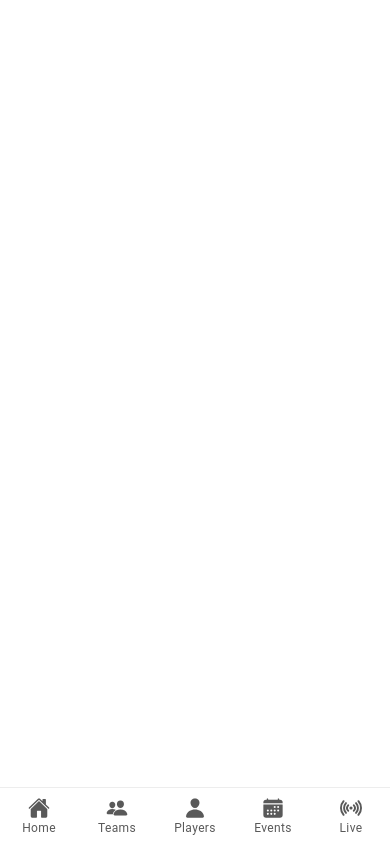
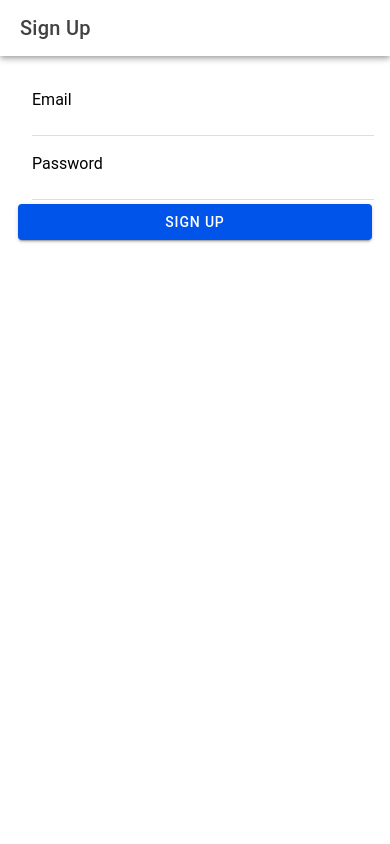
Before and after one commit to lee38667/nam-hockey-ionic, a React (Vite) app: page /signup in a window 390 px wide. Built offline with nearby package versions, Linux system fonts and the light colour scheme.

Commit message:
phone ready

```diff
--- a/package.json
+++ b/package.json
@@ -12,6 +12,7 @@
     "lint": "eslint"
   },
   "dependencies": {
+    "@capacitor/android": "^7.2.0",
     "@capacitor/app": "7.0.1",
     "@capacitor/core": "7.2.0",
     "@capacitor/haptics": "7.0.1",
@@ -21,7 +22,7 @@
     "@ionic/react-router": "^8.5.0",
     "@types/react-router": "^5.1.20",
     "@types/react-router-dom": "^5.3.3",
-    "firebase": "^11.7.3",
+    "firebase": "^11.8.1",
     "ionicons": "^7.4.0",
     "react": "19.0.0",
     "react-dom": "19.0.0",
--- a/src/App.tsx
+++ b/src/App.tsx
@@ -10,12 +10,14 @@ import {
   setupIonicReact
 } from '@ionic/react';
 import { IonReactRouter } from '@ionic/react-router';
-import { ellipse, square, triangle, home, people, person, calendar, radio } from 'ionicons/icons';
+import { home, people, person, calendar, radio } from 'ionicons/icons';
 import Home from './pages/Home';
 import Teams from './pages/Teams';
 import Players from './pages/Players';
 import Events from './pages/Events';
 import Live from './pages/Live';
+import LoginPage from './pages/LoginPage';
+import SignupPage from './pages/SignupPage';
 
 /* Core CSS required for Ionic components to work properly */
 import '@ionic/react/css/core.css';
@@ -52,50 +54,69 @@ setupIonicReact();
 const App: React.FC = () => (
   <IonApp>
     <IonReactRouter>
+      <IonRouterOutlet>
+        {/* Authentication Routes */}
+        <Route exact path="/login">
+          <LoginPage />
+        </Route>
+        <Route exact path="/signup">
+          <SignupPage />
+        </Route>
+
+        {/* Main Application Routes with Tabs */}
+        <Route path="/app/">
           <IonTabs>
             <IonRouterOutlet>
-          <Route exact path="/home">
+              <Route exact path="/app/home">
                 <Home />
               </Route>
-          <Route exact path="/teams">
+              <Route exact path="/app/teams">
                 <Teams />
               </Route>
-          <Route exact path="/players">
+              <Route exact path="/app/players">
                 <Players />
               </Route>
-          <Route exact path="/events">
+              <Route exact path="/app/events">
                 <Events />
               </Route>
-          <Route exact path="/live">
+              <Route exact path="/app/live">
                 <Live />
               </Route>
-          <Route exact path="/">
-            <Redirect to="/home" />
+              {/* Default redirect within tabs */}
+              <Route exact path="/app/">
+                <Redirect to="/app/home" />
               </Route>
             </IonRouterOutlet>
             <IonTabBar slot="bottom">
-          <IonTabButton tab="home" href="/home">
+              <IonTabButton tab="home" href="/app/home">
                 <IonIcon aria-hidden="true" icon={home} />
                 <IonLabel>Home</IonLabel>
               </IonTabButton>
-          <IonTabButton tab="teams" href="/teams">
+              <IonTabButton tab="teams" href="/app/teams">
                 <IonIcon aria-hidden="true" icon={people} />
                 <IonLabel>Teams</IonLabel>
               </IonTabButton>
-          <IonTabButton tab="players" href="/players">
+              <IonTabButton tab="players" href="/app/players">
                 <IonIcon aria-hidden="true" icon={person} />
                 <IonLabel>Players</IonLabel>
               </IonTabButton>
-          <IonTabButton tab="events" href="/events">
+              <IonTabButton tab="events" href="/app/events">
                 <IonIcon aria-hidden="true" icon={calendar} />
                 <IonLabel>Events</IonLabel>
               </IonTabButton>
-          <IonTabButton tab="live" href="/live">
+              <IonTabButton tab="live" href="/app/live">
                 <IonIcon aria-hidden="true" icon={radio} />
                 <IonLabel>Live</IonLabel>
               </IonTabButton>
             </IonTabBar>
           </IonTabs>
+        </Route>
+
+        {/* Initial Redirect to Login */}
+        <Route exact path="/">
+          <Redirect to="/login" />
+        </Route>
+      </IonRouterOutlet>
     </IonReactRouter>
   </IonApp>
 );
--- a/src/firebase/auth.ts
+++ b/src/firebase/auth.ts
@@ -1,4 +1,4 @@
 import { getAuth } from 'firebase/auth';
-import { app } from '../backend/firebaseConfig';
+import app from './firebaseConfig';
 
 export const auth = getAuth(app);
--- /dev/null
+++ b/src/firebase/firebaseAuth.ts
@@ -0,0 +1,33 @@
+import { getAuth, createUserWithEmailAndPassword, signInWithEmailAndPassword, signOut } from 'firebase/auth';
+import app from './firebaseConfig';
+
+const auth = getAuth(app);
+
+export const signup = async (email: string, password: string) => {
+  try {
+    const userCredential = await createUserWithEmailAndPassword(auth, email, password);
+    return userCredential.user;
+  } catch (error: any) {
+    console.error("Error signing up:", error.message);
+    throw error;
+  }
+};
+
+export const login = async (email: string, password: string) => {
+  try {
+    const userCredential = await signInWithEmailAndPassword(auth, email, password);
+    return userCredential.user;
+  } catch (error: any) {
+    console.error("Error logging in:", error.message);
+    throw error;
+  }
+};
+
+export const logout = async () => {
+  try {
+    await signOut(auth);
+  } catch (error: any) {
+    console.error("Error logging out:", error.message);
+    throw error;
+  }
+};
--- /dev/null
+++ b/src/firebase/firebaseConfig.ts
@@ -0,0 +1,21 @@
+// Import the functions you need from the SDKs you need
+import { initializeApp } from "firebase/app";
+// TODO: Add SDKs for Firebase products that you want to use
+// https://firebase.google.com/docs/web/setup#available-libraries
+
+// Your web app's Firebase configuration
+// For Firebase JS SDK v7.20.0 and later, measurementId is optional
+const firebaseConfig = {
+  apiKey: "AIzaSyAEyTYOzUoS3DyQsRbmk9263_7igpy8m4A",
+  authDomain: "namhockey-64af2.firebaseapp.com",
+  projectId: "namhockey-64af2",
+  storageBucket: "namhockey-64af2.firebasestorage.app",
+  messagingSenderId: "430066998544",
+  appId: "1:430066998544:web:959b84a9b75dac8b185995",
+  measurementId: "G-YNV19QVMYS"
+};
+
+// Initialize Firebase
+const app = initializeApp(firebaseConfig);
+
+export default app;
--- /dev/null
+++ b/src/pages/LoginPage.tsx
@@ -0,0 +1,46 @@
+// src/pages/LoginPage.tsx
+import React, { useState } from 'react';
+import { IonContent, IonHeader, IonPage, IonTitle, IonToolbar, IonInput, IonButton, IonItem, IonLabel } from '@ionic/react';
+import { login } from '../firebase/firebaseAuth';
+import { useHistory } from 'react-router-dom';
+
+const LoginPage: React.FC = () => {
+  const [email, setEmail] = useState('');
+  const [password, setPassword] = useState('');
+  const history = useHistory();
+
+  const handleLogin = async () => {
+    try {
+      await login(email, password);
+      // Handle successful login (Navigate to Home page)
+      console.log("User logged in successfully!");
+      history.push('/app/home');
+    } catch (error) {
+      // Handle login errors
+      console.error("Login failed:", error);
+    }
+  };
+
+  return (
+    <IonPage>
+      <IonHeader>
+        <IonToolbar>
+          <IonTitle>Login</IonTitle>
+        </IonToolbar>
+      </IonHeader>
+      <IonContent className="ion-padding">
+        <IonItem>
+          <IonLabel position="floating">Email</IonLabel>
+          <IonInput type="email" value={email} onIonChange={e => setEmail(e.detail.value!)}></IonInput>
+        </IonItem>
+        <IonItem>
+          <IonLabel position="floating">Password</IonLabel>
+          <IonInput type="password" value={password} onIonChange={e => setPassword(e.detail.value!)}></IonInput>
+        </IonItem>
+        <IonButton expand="block" onClick={handleLogin}>Login</IonButton>
+      </IonContent>
+    </IonPage>
+  );
+};
+
+export default LoginPage;
--- /dev/null
+++ b/src/pages/SignupPage.tsx
@@ -0,0 +1,47 @@
+// src/pages/SignupPage.tsx
+import React, { useState } from 'react';
+import { IonContent, IonHeader, IonPage, IonTitle, IonToolbar, IonInput, IonButton, IonItem, IonLabel } from '@ionic/react';
+import { signup } from '../firebase/firebaseAuth';
+import { useHistory } from 'react-router-dom';
+
+const SignupPage: React.FC = () => {
+  const [email, setEmail] = useState('');
+  const [password, setPassword] = useState('');
+  const history = useHistory();
+
+
+  const handleSignup = async () => {
+    try {
+      await signup(email, password);
+      // Handle successful signup (e.g., navigate to login page or home)
+      console.log("User signed up successfully!");
+      history.push('/login');
+    } catch (error) {
+      // Handle signup errors
+      console.error("Signup failed:", error);
+    }
+  };
+
+  return (
+    <IonPage>
+      <IonHeader>
+        <IonToolbar>
+          <IonTitle>Sign Up</IonTitle>
+        </IonToolbar>
+      </IonHeader>
+      <IonContent className="ion-padding">
+        <IonItem>
+          <IonLabel position="floating">Email</IonLabel>
+          <IonInput type="email" value={email} onIonChange={e => setEmail(e.detail.value!)}></IonInput>
+        </IonItem>
+        <IonItem>
+          <IonLabel position="floating">Password</IonLabel>
+          <IonInput type="password" value={password} onIonChange={e => setPassword(e.detail.value!)}></IonInput>
+        </IonItem>
+        <IonButton expand="block" onClick={handleSignup}>Sign Up</IonButton>
+      </IonContent>
+    </IonPage>
+  );
+};
+
+export default SignupPage;
```
Also changed, not shown: 54 other files (tests, documents, lock files or other folders). Lines whose indentation alone changed are shown as unchanged.
